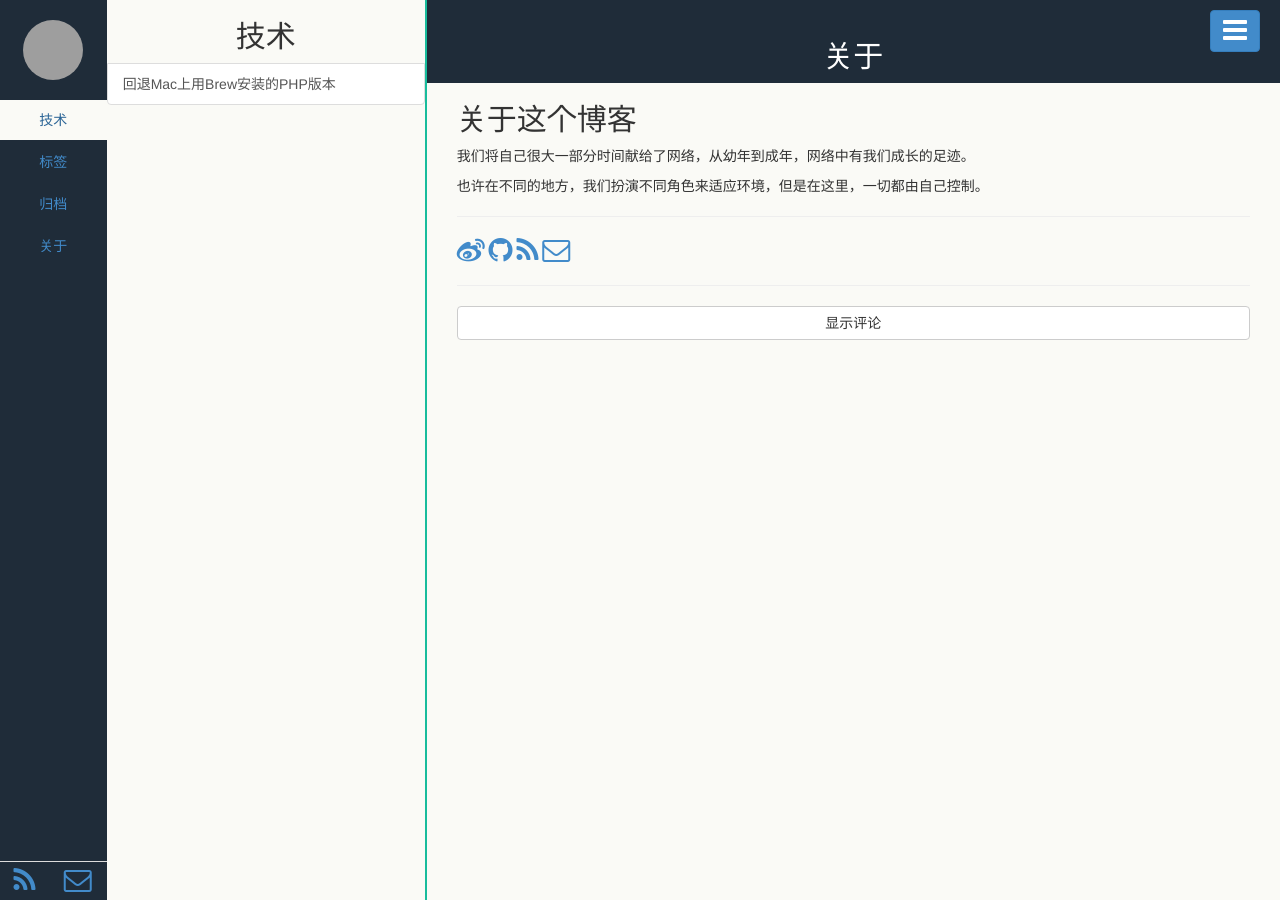
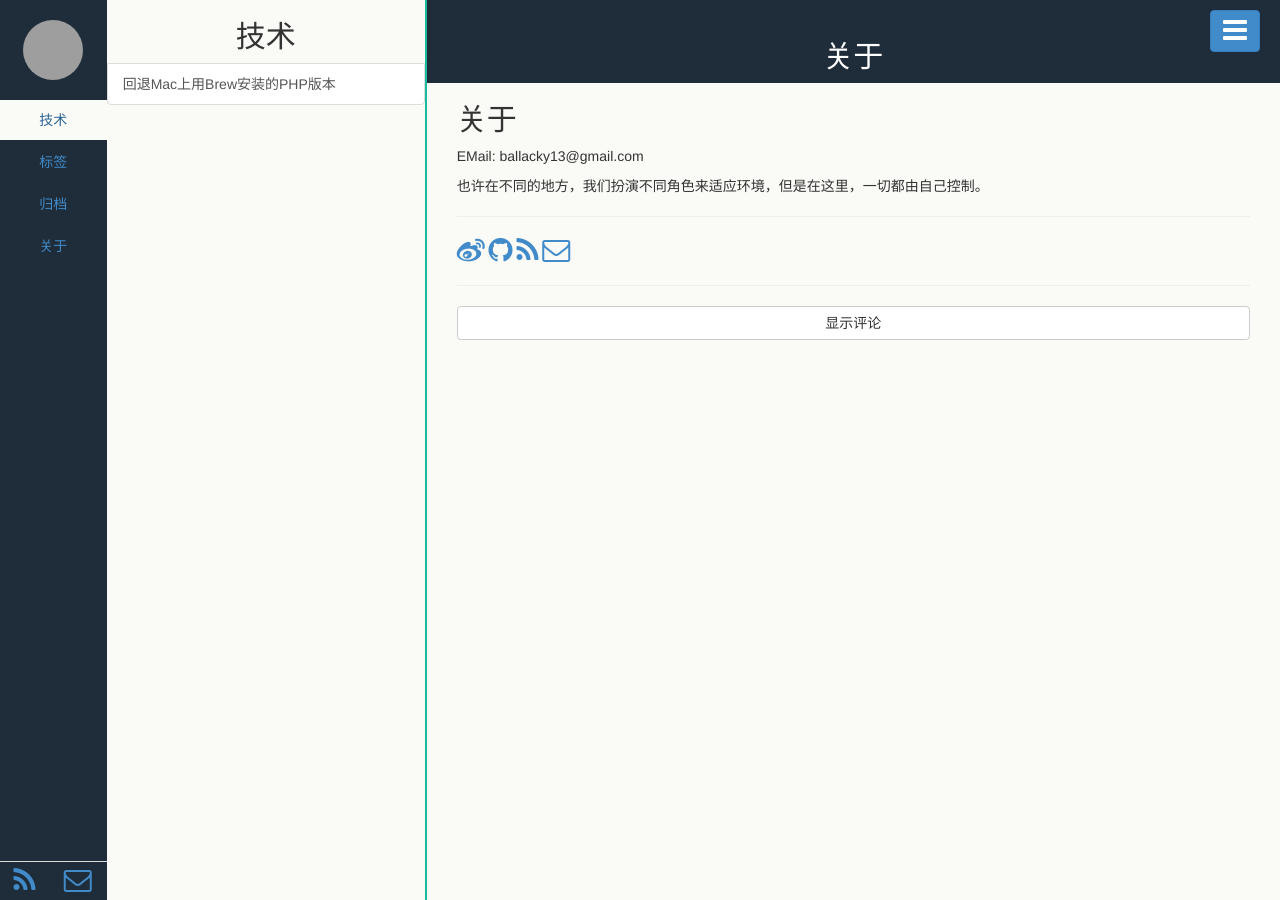
Before and after one commit to yanjian824/yanjian824.github.io, a Jekyll site: the page built from pages/about.html, in a window 1280 px wide. Built offline with Jekyll 4.4.1, drawn with Linux system fonts in a browser that asks for light colours; grey boxes are pictures that could not be loaded.

Commit message:
update about page

```diff
--- a/pages/about.html
+++ b/pages/about.html
@@ -3,9 +3,9 @@ layout: page
 title: 关于
 ---
 
-<h2>关于这个博客</h2>
+<h2>关于</h2>
 
-<p>我们将自己很大一部分时间献给了网络，从幼年到成年，网络中有我们成长的足迹。</p>
+<p>EMail: ballacky13@gmail.com</p>
 <p>也许在不同的地方，我们扮演不同角色来适应环境，但是在这里，一切都由自己控制。</p>
 
 <hr>
```
